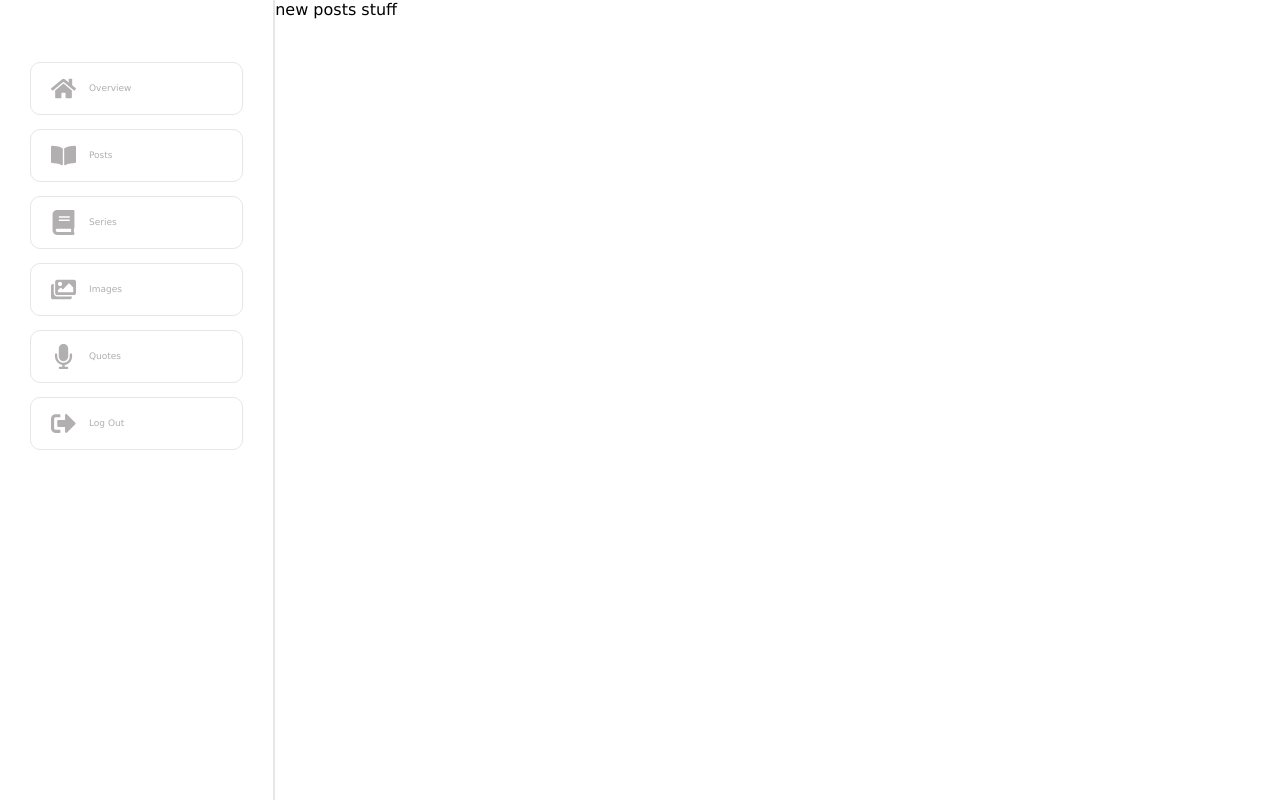
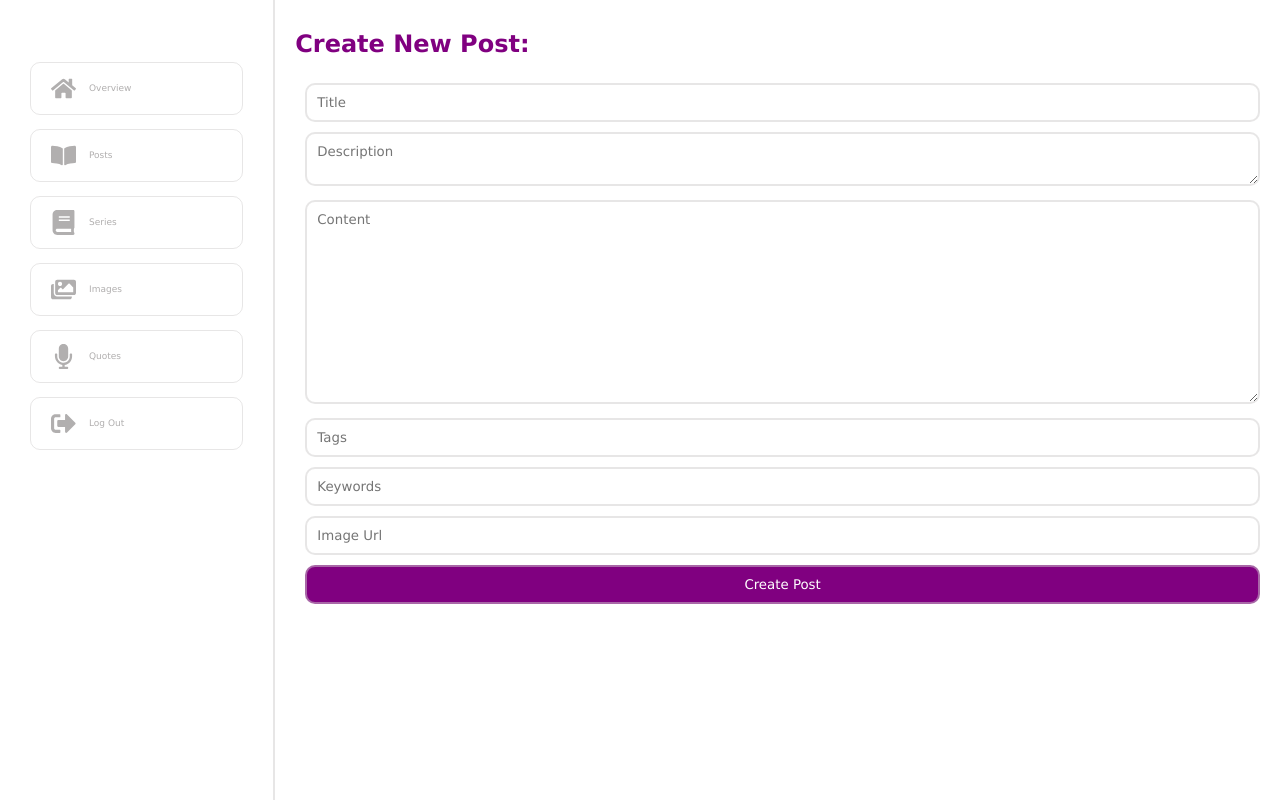
Before and after one commit to blogging-system/frontend, a Next.js app: page /dashboard/posts/new in a window 1280 px wide. Built offline with nearby package versions, Linux system fonts and the light colour scheme.

Commit message:
worked on the 'create post' page and finsihed consume of mutation.

```diff
--- a/package.json
+++ b/package.json
@@ -16,10 +16,13 @@
     "@types/react-dom": "18.0.10",
     "eslint": "8.32.0",
     "eslint-config-next": "13.1.5",
+    "formik": "^2.2.9",
     "next": "13.1.5",
     "react": "18.2.0",
     "react-dom": "18.2.0",
     "react-icons": "^4.7.1",
-    "typescript": "4.9.4"
+    "react-toastify": "^9.1.1",
+    "typescript": "4.9.4",
+    "yup": "^0.32.11"
   }
 }
--- a/src/Components/Dashboard/Posts/NewPost/NewPost.module.css
+++ b/src/Components/Dashboard/Posts/NewPost/NewPost.module.css
@@ -0,0 +1,53 @@
+.title {
+	color: var(--primary-color);
+	padding: 20px;
+	margin-top: 10px;
+}
+
+.form {
+	/* background-color: gray;
+	padding: 20px; */
+	/* margin-top: 70px; */
+	width: 95%;
+	margin: auto;
+}
+
+.content {
+	margin-top: 10px;
+	width: 90%;
+	height: auto;
+	display: flex;
+	flex-flow: row wrap;
+}
+
+.content_item {
+	padding: 10px;
+	margin: 5px;
+	border: 2px solid rgba(208, 206, 206, 0.5);
+	border-radius: 10px;
+	width: 100%;
+}
+
+.validation_errors {
+	font-size: xx-small;
+	padding: 10px;
+	border-radius: 5px;
+	background-color: rgb(253, 228, 228);
+	color: red;
+	margin: auto;
+	width: auto;
+	text-align: center;
+}
+
+.content_item_input,
+.content_item_input:focus,
+.content_item_textarea,
+.content_item_textarea:focus {
+	outline: none;
+	color: gray;
+}
+
+.button {
+	background-color: var(--primary-color);
+	color: white;
+}
--- a/src/Components/Dashboard/Posts/NewPost/NewPost.tsx
+++ b/src/Components/Dashboard/Posts/NewPost/NewPost.tsx
@@ -1,14 +1,174 @@
+import styles from "./NewPost.module.css";
 import Sidebar from "@/Layouts/Sidebar/Sidebar";
 
-export default function NewPost() {
-    return (
+import { useRouter } from "next/router";
+import { useFormik } from "formik";
+import { toast } from "react-toastify";
+import "react-toastify/dist/ReactToastify.css";
+
+import { useMutation } from "@apollo/client";
+import { Create_POST } from "@/GraphQL/Posts/Posts.mutations";
+import * as Yup from "yup";
+
+export default function CreatePost() {
+	const router = useRouter();
+
+	const [createPost, { loading, data, error }] = useMutation(Create_POST, {
+		onCompleted: async (data) => {
+			router.push(`/dashboard/posts/${data.createPost.slug}`);
+			toast.success("Post Created Successfully");
+		},
+
+		onError: async (error) => {
+			toast.error(error.message, {
+				position: "top-right",
+				autoClose: 5000,
+				hideProgressBar: false,
+				closeOnClick: true,
+				pauseOnHover: true,
+				draggable: true,
+				progress: undefined,
+				theme: "light",
+			});
+		},
+	});
+
+	const formik = useFormik({
+		initialValues: {
+			title: "",
+			description: "",
+			content: "",
+			tags: "",
+			keywords: "",
+			imageUrl: "",
+		},
+		validationSchema: Yup.object({
+			title: Yup.string().required("Title Field is required"),
+			description: Yup.string().required("Description Field is required"),
+			content: Yup.string().required("Content field is required"),
+			tags: Yup.string().required("Tags Field is required"),
+			keywords: Yup.string().required("Keywords Field is required"),
+			imageUrl: Yup.string().url().required("Image Url Field is required"),
+		}),
+		onSubmit: async (values) => {
+			createPost({
+				variables: {
+					title: values.title,
+					description: values.description,
+					content: values.content,
+					tags: values.tags.split("-"),
+					keywords: values.keywords.split("-"),
+					imageUrl: values.imageUrl,
+				},
+			});
+		},
+	});
+
+	return (
 		<div className="dashboard_wrapper">
 			<div className="dashboard_item_left">
 				<Sidebar />
 			</div>
 			<div className="dashboard_item_right">
-                new posts stuff
-            </div>
+				<h2 className={styles.title}>Create New Post:</h2>
+
+				<form className={styles.form} onSubmit={formik.handleSubmit}>
+					<input
+						className={`${styles.content_item} ${styles.content_item_input}`}
+						type="text"
+						placeholder="Title"
+						id="title"
+						name="title"
+						onChange={formik.handleChange}
+						value={formik.values.title}
+					/>
+
+					{formik.touched.title && formik.errors.title && (
+						<p className={styles.validation_errors}>{formik.errors.title}</p>
+					)}
+
+					<textarea
+						className={`${styles.content_item} ${styles.content_item_textarea}`}
+						cols={120}
+						rows={2}
+						placeholder="Description"
+						id="description"
+						name="description"
+						onChange={formik.handleChange}
+						value={formik.values.description}
+					/>
+
+					{formik.touched.description && formik.errors.description && (
+						<p className={styles.validation_errors}>
+							{formik.errors.description}
+						</p>
+					)}
+
+					<textarea
+						className={`${styles.content_item} ${styles.content_item_textarea}`}
+						cols={120}
+						rows={12}
+						placeholder="Content"
+						id="content"
+						name="content"
+						onChange={formik.handleChange}
+						value={formik.values.content}
+					/>
+
+					{formik.touched.content && formik.errors.content && (
+						<p className={styles.validation_errors}>{formik.errors.content}</p>
+					)}
+
+					<input
+						className={`${styles.content_item} ${styles.content_item_input}`}
+						type="text"
+						placeholder="Tags"
+						id="tags"
+						name="tags"
+						onChange={formik.handleChange}
+						value={formik.values.tags}
+					/>
+
+					{formik.touched.tags && formik.errors.tags && (
+						<p className={styles.validation_errors}>{formik.errors.tags}</p>
+					)}
+
+					<input
+						className={`${styles.content_item} ${styles.content_item_input}`}
+						type="text"
+						placeholder="Keywords"
+						id="keywords"
+						name="keywords"
+						onChange={formik.handleChange}
+						value={formik.values.keywords}
+					/>
+
+					{formik.touched.keywords && formik.errors.keywords && (
+						<p className={styles.validation_errors}>{formik.errors.keywords}</p>
+					)}
+
+					<input
+						className={`${styles.content_item} ${styles.content_item_input}`}
+						type="text"
+						placeholder="Image Url"
+						id="imageUrl"
+						name="imageUrl"
+						onChange={formik.handleChange}
+						value={formik.values.imageUrl}
+					/>
+
+					{formik.touched.imageUrl && formik.errors.imageUrl && (
+						<p className={styles.validation_errors}>{formik.errors.imageUrl}</p>
+					)}
+
+					<button
+						className={`${styles.content_item} ${styles.button}`}
+						type="submit"
+					>
+						Create Post
+					</button>
+				</form>
+			</div>
 		</div>
 	);
 }
--- a/src/Components/UI/Search/Search.tsx
+++ b/src/Components/UI/Search/Search.tsx
@@ -22,7 +22,7 @@ export default function SearchInput({ query, is_posts }: any) {
 		variables: {
 			title: searchValue,
 		},
-		onCompleted: (data) => {
+		onCompleted: async (data) => {
 			const list = is_posts ? data?.getPostByTitle : data?.getSeriesByTitle;
 
 			if (list?.length > 0) {
--- a/src/GraphQL/Posts/Posts.mutations.ts
+++ b/src/GraphQL/Posts/Posts.mutations.ts
@@ -0,0 +1,26 @@
+import { gql } from "@apollo/client";
+
+export const Create_POST = gql`
+	mutation CreatePost(
+		$title: String!
+		$description: String!
+		$content: String!
+		$tags: [String!]!
+		$keywords: [String!]!
+		$imageUrl: String!
+	) {
+		createPost(
+			data: {
+				title: $title
+				description: $description
+				content: $content
+				tags: $tags
+				keywords: $keywords
+				imageUrl: $imageUrl
+			}
+		) {
+			_id
+			slug
+		}
+	}
+`;
--- a/src/GraphQL/Posts/Posts.queries.ts
+++ b/src/GraphQL/Posts/Posts.queries.ts
@@ -1,7 +1,7 @@
 import { gql } from "@apollo/client";
 
 export const GET_POST_BY_TITLE = gql`
-	query GET_POST_BY_TITLE($title: String) {
+	query GET_POST_BY_TITLE($title: String!) {
 		getPostByTitle(data: { title: $title }) {
 			_id
 			title
--- a/src/pages/_app.tsx
+++ b/src/pages/_app.tsx
@@ -2,10 +2,12 @@ import "@/styles/globals.css";
 import type { AppProps } from "next/app";
 import { ApolloProvider } from "@apollo/client";
 import client from "@/Helpers/apolloClient";
+import { ToastContainer } from "react-toastify";
 
 export default function App({ Component, pageProps }: AppProps) {
 	return (
 		<ApolloProvider client={client}>
+			<ToastContainer />
 			<Component {...pageProps} />
 		</ApolloProvider>
 	);
```
Also changed, not shown: src/Components/UI/List/List.tsx (+8 -0 lines), 2 other files (tests, documents, lock files or other folders).
